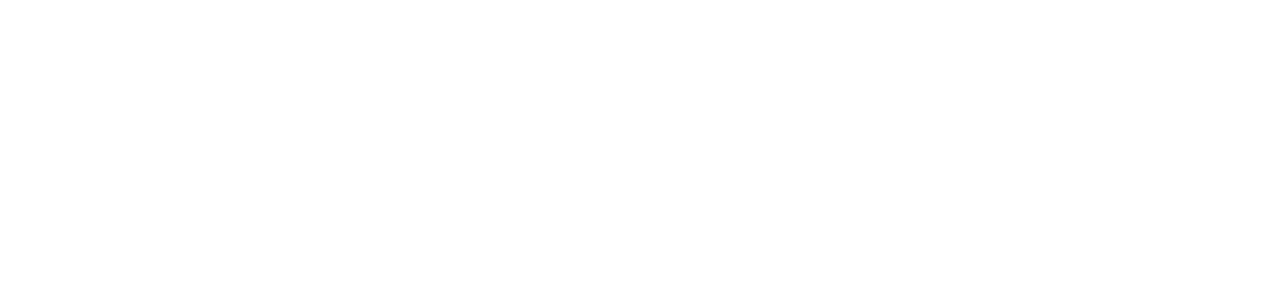
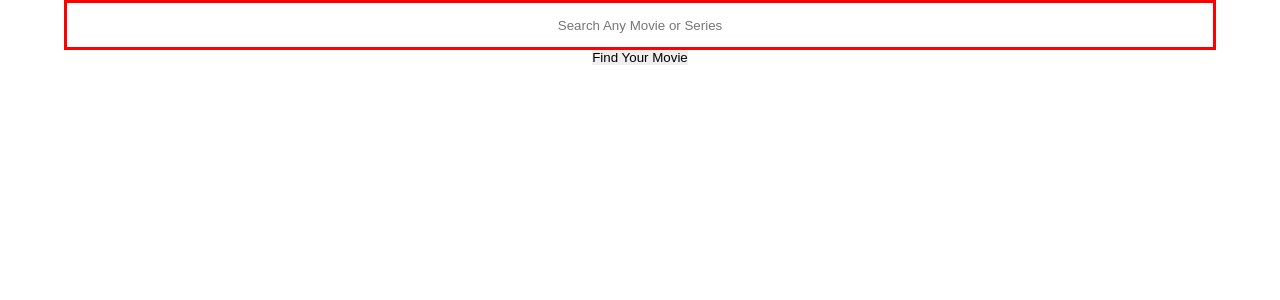
Before and after one commit to afozbek/movie_search_app, a Vue app: page / in a window 1280 px wide. Shown: the top 300 px of the page. Built offline with nearby package versions, Linux system fonts and the light colour scheme; no server answers.

Commit message:
Update App.vue
Temel logic eklendi

```diff
--- a/src/App.vue
+++ b/src/App.vue
@@ -1,14 +1,67 @@
 <template>
-  <div></div>
+  <div>
+    <div class="m-search">
+      <input
+        class="m-search__input"
+        v-model="title"
+        type="text"
+        placeholder="Search Any Movie or Series"
+      />
+      <button class="m-search__button" @click="getMovie">Find Your Movie</button>
+    </div>
+
+    <app-card v-if="searched" :movie="movie"></app-card>
+  </div>
 </template>
 
 <script>
 import axios from "axios";
 
-export default {};
+import Card from "./components/Card.vue";
+
+export default {
+  name: "App",
+  data() {
+    return {
+      movie: [],
+      searched: false,
+      title: "",
+      apiKey: process.env.VUE_APP_APIKEY
+    };
+  },
+  components: {
+    appCard: Card
+  },
+  methods: {
+    async getMovie() {
+      const movie = await axios.get(
+        `http://www.omdbapi.com/?t=${this.title}&apikey=${this.apiKey}`
+      );
+
+      this.searched = true;
+      this.movie = movie.data;
+    }
+  }
+};
 </script>
 
-<style lang="scss" scoped>
+<style lang="scss">
 @import "./scss/main.scss";
 
+.m-search {
+  @include flex(column, wrap, center);
+
+  &__input {
+    width: 90%;
+    height: 50px;
+
+    margin: 0 auto;
+    border: 3px solid red;
+
+    &::placeholder {
+      text-align: center;
+    }
+  }
+}
+
 </style>
```
